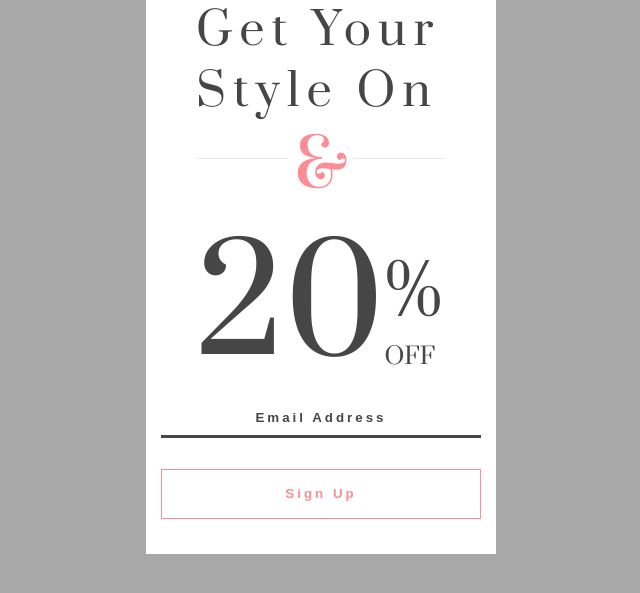
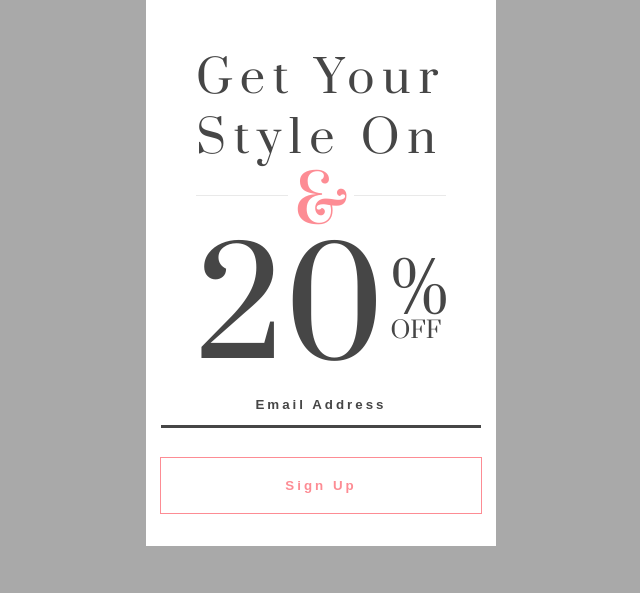
Before and after one commit to JHughesSUTA/20-percent-off-modal, a PHP site: page / in a window 1280 px wide. Shown: the top 593 px of the page, without its empty margins (319-959 px from the left). Run offline with PHP 8.4, Linux system fonts and the light colour scheme.

Commit message:
form modal - update layout, styles

```diff
--- a/index.html
+++ b/index.html
@@ -15,6 +15,7 @@
   </head>
   <body>
     <div class="modal">
+      <div class="form-modal-container">
         <div class="modal__content">
           <div class="modal__content__tagline">
             <p>Get Your Style On</p>
@@ -53,5 +54,6 @@
           </div>
         </form>
       </div>
+    </div>
   </body>
 </html>
--- a/style.css
+++ b/style.css
@@ -6,7 +6,7 @@
 
 :root {
   --graphite: #464646;
-  --light-gray: #E9E9E9;
+  --light-gray: #e9e9e9;
   --rose: #fd8c94;
 }
 
@@ -18,79 +18,81 @@ body {
   background-color: #ffffff;
   width: 350px;
   margin: 0 auto;
+  position: relative;
+}
+
+.form-modal-container {
+  padding: 49px 15px 33px 15px;
 }
 
 .modal__content {
-  font-family: 'Prata', serif;
+  font-family: "Prata", serif;
   color: var(--graphite);
-  margin-right: 50px;
-  margin-left: 50px;
+  margin-right: 35px;
+  margin-left: 35px;
 }
 
 .modal__content__tagline {
-  font-size: 2.8125rem;
-  /* line-height: 59px; */
-  letter-spacing: 7px;
+  font-size: 45px;
+  line-height: 60px;
+  letter-spacing: 7.71px;
 }
 
 .modal__content__separator {
   display: flex;
-  justify-content: space-between;
   align-items: center;
   color: var(--rose);
-  font-size: 4.0625rem;
+  font-size: 65px;
+  margin-top: -10.82px;
 }
 
 .modal__content__separator__text {
-  padding-right: 5px;
-  padding-left: 5px;
+  padding-right: 6px;
+  padding-left: 6px;
 }
 
 .modal__content__separator__line {
   border-bottom: 1px solid var(--light-gray);
   width: 100%;
-  transform: translateY(-8px);
+  transform: translateY(-7px);
 }
-
-/* .modal__content__deal {
-  display: flex;
-  justify-content: space-between;
-} */
 
 .deal__text {
   display: grid;
   grid-template-columns: 1fr 1fr;
+  margin-top: -32px;
 }
 
 .deal__text__twenty {
   grid-row: span 2;
-}
-
-.deal__text__twenty {
-  font-size: 9rem;
+  font-size: 144px;
 }
 
 .deal__text__percent {
-  font-size: 4.375rem;
+  font-size: 70px;
+  padding-left: 6px;
   align-self: end;
+  transform: translateY(-6px);
 }
 
 .deal__text__off {
-  font-size: 1.4375rem;
+  font-size: 23px;
+  padding-left: 6px;
   align-self: start;
+  transform: translateY(-30px);
 }
 
 .modal__form {
-  font-family: 'PT Sans', sans-serif;
+  font-family: "PT Sans", sans-serif;
   font-weight: bold;
-  margin-left: 15px;
-  margin-right: 15px;
 }
 
 #email {
+  display: block;
   border: none;
   border-bottom: 3px solid var(--graphite);
-  padding-bottom: 10px;
+  padding-bottom: 12.5px;
+  margin-top: -13.19px;
   text-align: center;
   width: 100%;
   font-weight: bold;
@@ -103,19 +105,20 @@ body {
 
 #sign-up {
   background-color: #ffffff;
-  border: 1px solid var(--rose);
+  outline: 1px solid var(--rose);
+  border: none;
   color: var(--rose);
-  padding-top: 1.25em;
-  padding-bottom: 1.25em;
+  padding-top: 20px;
+  padding-bottom: 20px;
   width: 100%;
   font-weight: bold;
   letter-spacing: 3px;
   margin-top: 30.5px;
-  margin-bottom: 35px;
   cursor: pointer;
 }
 
-#sign-up:hover, #sign-up:focus {
+#sign-up:hover,
+#sign-up:focus {
   color: #ffffff;
   background-color: var(--rose);
 }
```
Lines whose indentation alone changed are shown as unchanged.
